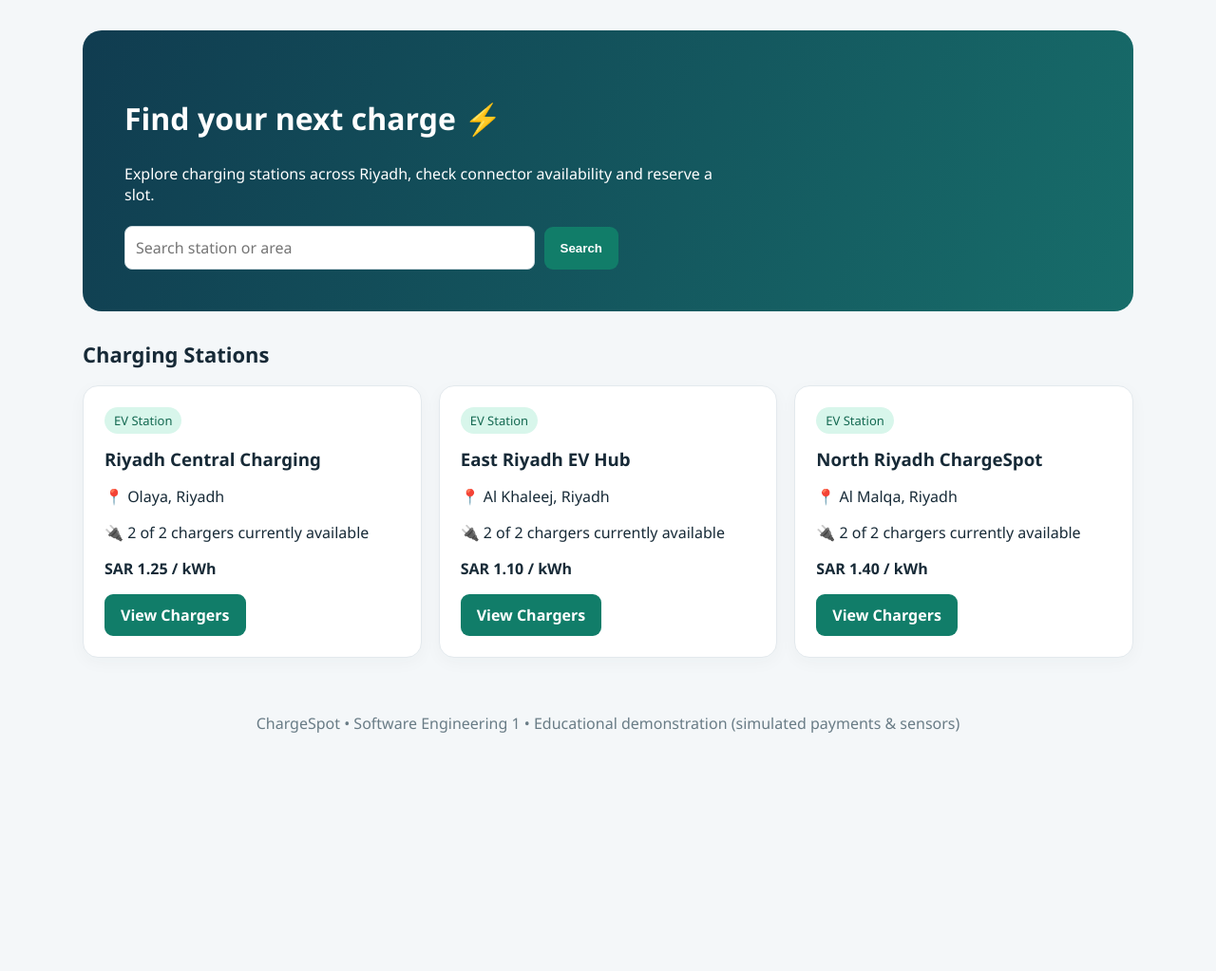
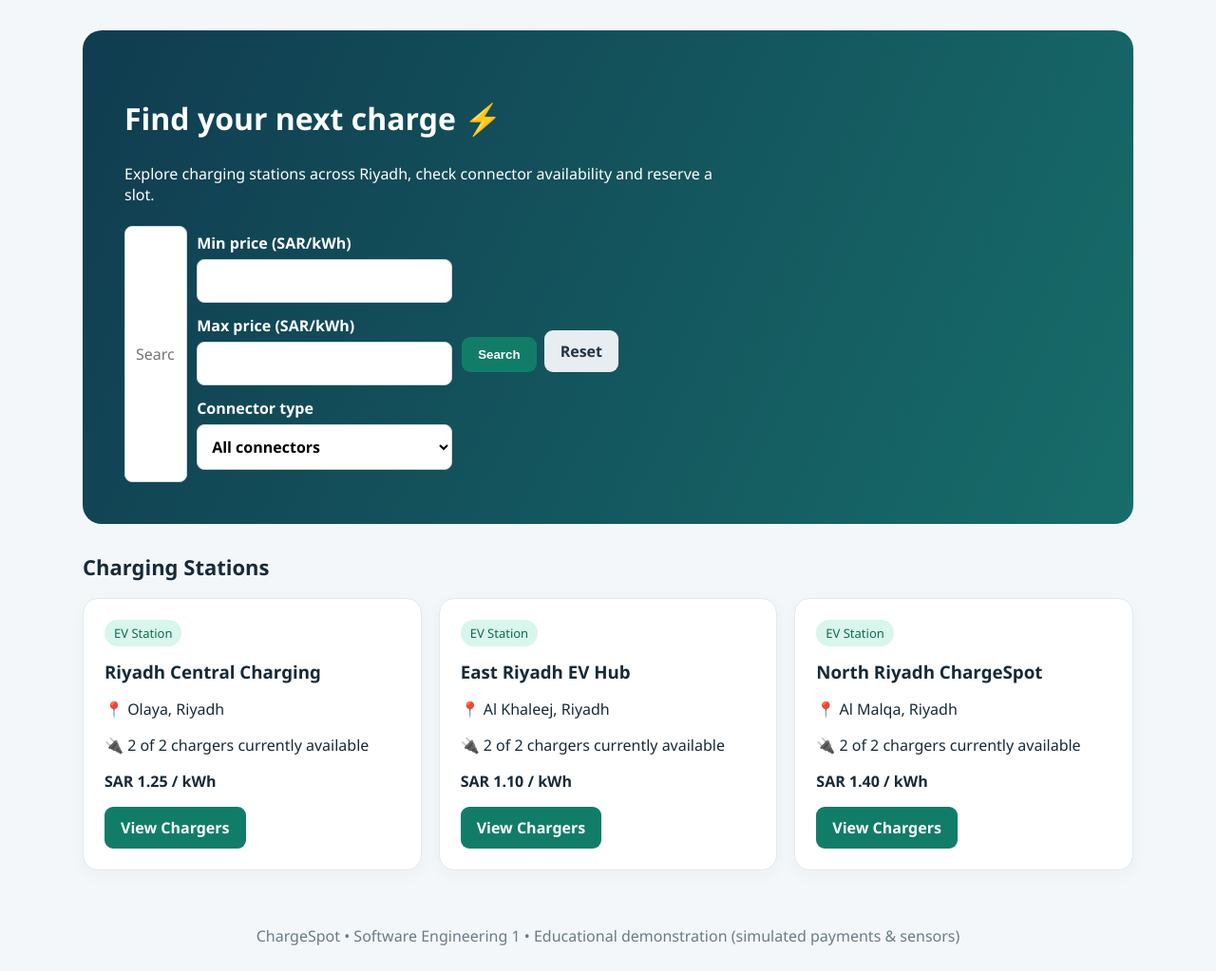
Before and after one commit to ChargeSpot-team/ChargeSpot, a Flask app: page / in a window 1280 px wide. Shown: the part 72-1095 px from the top of the page at 95% size. Before the commit the page ends 844 px from the top, so only its background shows below. Run offline with Flask 3, Linux system fonts and the light colour scheme; data comes from the database, SQL or seed files in the repository; data that the repository does not hold is empty.

Commit message:
Add files via upload

```diff
--- a/templates/index.html
+++ b/templates/index.html
@@ -1 +1 @@
-{% extends 'base.html' %}{% block content %}<section class="hero"><h1>Find your next charge ⚡</h1><p>Explore charging stations across Riyadh, check connector availability and reserve a slot.</p><form method="get" class="search"><input name="q" placeholder="Search station or area" value="{{search}}"><button>Search</button></form></section><h2>Charging Stations</h2><div class="cards">{% for s in stations %}<article class="card"><span class="tag">EV Station</span><h3>{{s.name}}</h3><p>📍 {{s.location}}</p><p>🔌 {{s.available or 0}} of {{s.total}} chargers currently available</p><p><strong>SAR {{'%.2f'|format(s.price)}} / kWh</strong></p><a class="btn" href="{{url_for('station',station_id=s.id)}}">View Chargers</a></article>{% else %}<p>No stations match your search.</p>{% endfor %}</div>{% endblock %}
+{% extends 'base.html' %}{% block content %}<section class="hero"><h1>Find your next charge ⚡</h1><p>Explore charging stations across Riyadh, check connector availability and reserve a slot.</p><form method="get" class="search"><input name="q" placeholder="Search station or area" value="{{search}}"><div class="filters"><label>Min price (SAR/kWh)<input type="number" name="min_price" min="0" step="0.01" value="{{minimum}}"></label><label>Max price (SAR/kWh)<input type="number" name="max_price" min="0" step="0.01" value="{{maximum}}"></label><label>Connector type<select name="connector"><option value="">All connectors</option>{% for c in connectors %}<option value="{{c.connector}}" {% if connector==c.connector %}selected{% endif %}>{{c.connector}}</option>{% endfor %}</select></label></div><div class="actions"><button>Search</button><a class="btn secondary" href="{{url_for('index')}}">Reset</a></div></form></section><h2>Charging Stations</h2><div class="cards">{% for s in stations %}<article class="card"><span class="tag">EV Station</span><h3>{{s.name}}</h3><p>📍 {{s.location}}</p><p>🔌 {{s.available or 0}} of {{s.total}} chargers currently available</p><p><strong>SAR {{'%.2f'|format(s.price)}} / kWh</strong></p><a class="btn" href="{{url_for('station',station_id=s.id)}}">View Chargers</a></article>{% else %}<p>No stations match your search.</p>{% endfor %}</div>{% endblock %}
```
Also changed, not shown: templates/reservations.html (+1 -1 lines).
